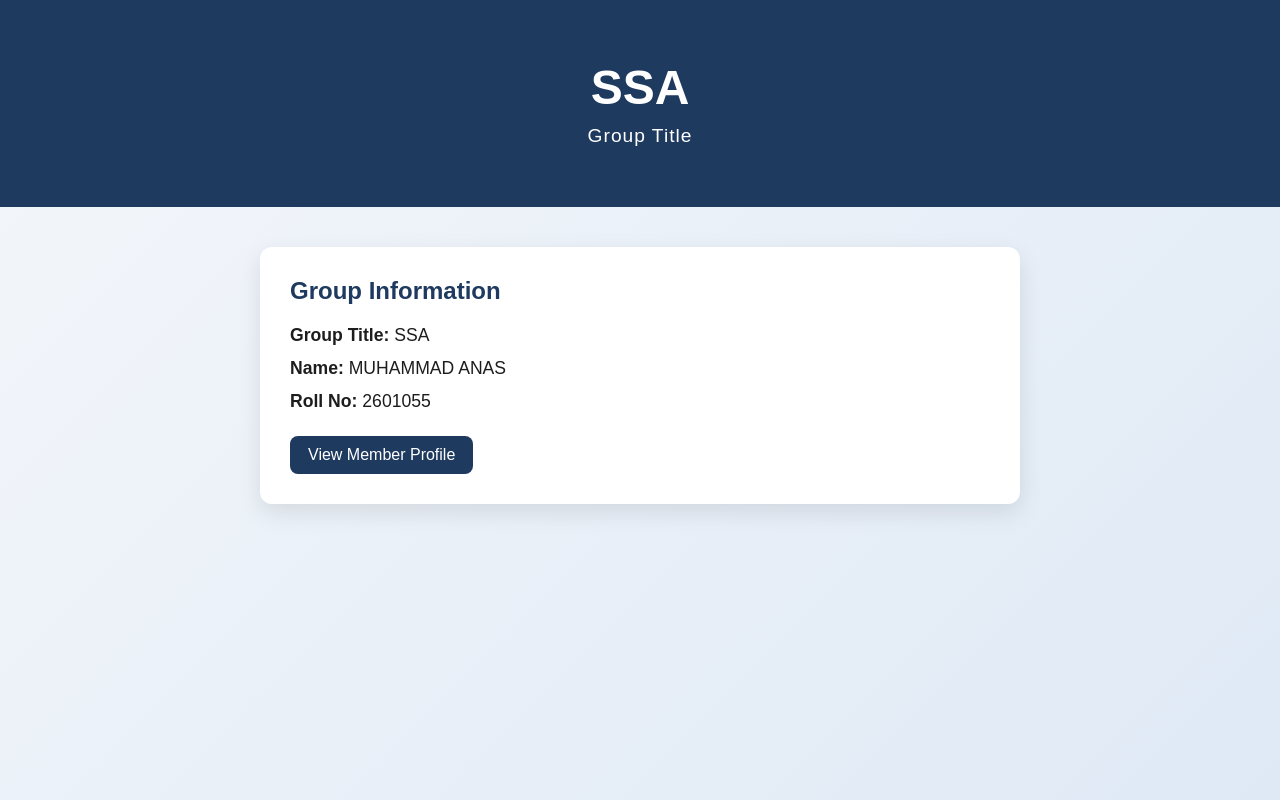
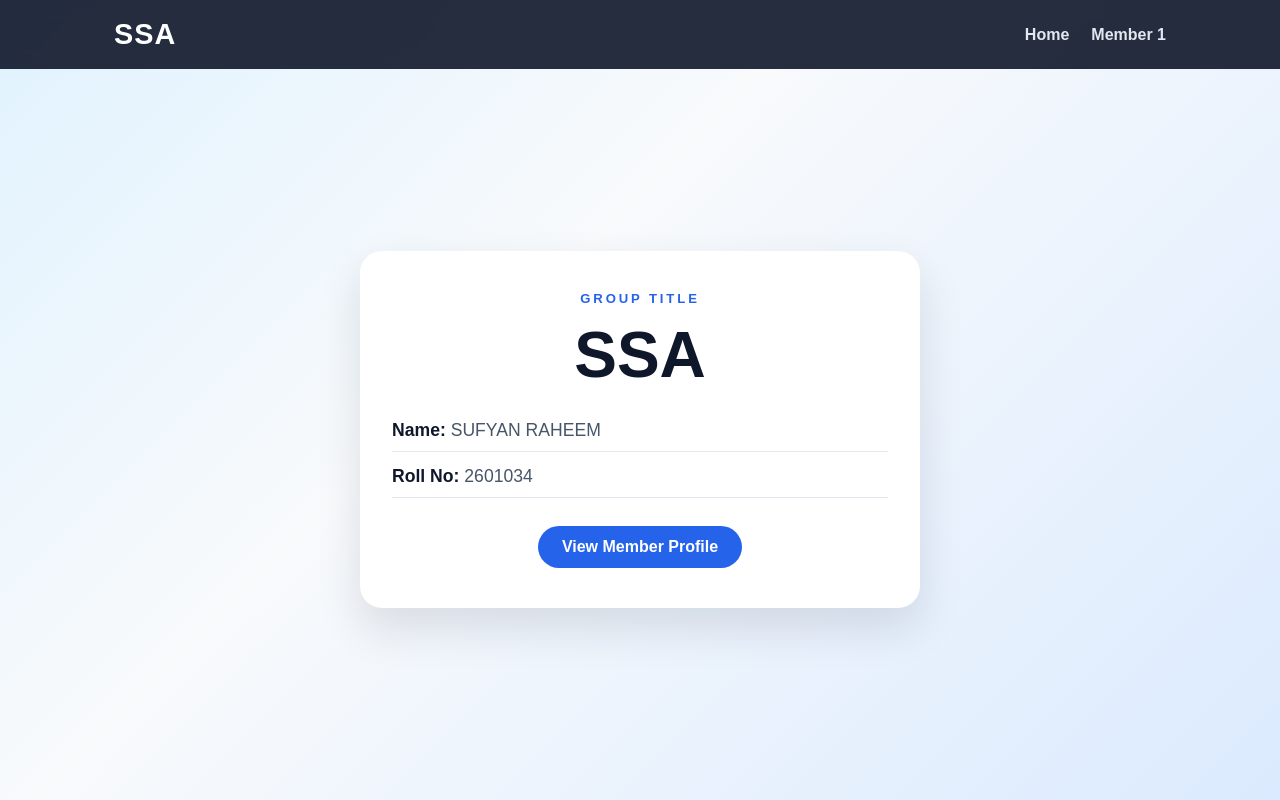
Before and after one commit to SufyanRaheem/SSA-Website, a plain HTML site: page index.html in a window 1280 px wide. Drawn offline with Linux system fonts and the light colour scheme.

Commit message:
Add SSA website landing page

```diff
--- a/index.html
+++ b/index.html
@@ -7,18 +7,25 @@
   <link rel="stylesheet" href="style.css" />
 </head>
 <body>
-    <header class="hero">
-      <h1>SSA</h1>
-      <p>Group Title</p>
+  <header class="site-header">
+    <nav class="nav">
+      <div class="brand">SSA</div>
+      <div class="nav-links">
+        <a href="index.html">Home</a>
+        <a href="member1.html">Member 1</a>
+      </div>
+    </nav>
   </header>
 
   <main class="container">
-      <section class="card">
-        <h2>Group Information</h2>
-        <p><strong>Group Title:</strong> SSA</p>
-        <p><strong>Name:</strong> MUHAMMAD ANAS</p>
-        <p><strong>Roll No:</strong> 2601055</p>
-        <a href="member2.html">View Member Profile</a>
+    <section class="hero card">
+      <p class="eyebrow">GROUP TITLE</p>
+      <h1>SSA</h1>
+      <div class="info-list">
+        <p><span>Name:</span> SUFYAN RAHEEM</p>
+        <p><span>Roll No:</span> 2601034</p>
+      </div>
+      <a class="button" href="member1.html">View Member Profile</a>
     </section>
   </main>
 </body>
--- a/style.css
+++ b/style.css
@@ -1,70 +1,162 @@
+:root {
+  --primary: #0f172a;
+  --secondary: #2563eb;
+  --accent: #f8fafc;
+  --text: #1e293b;
+  --muted: #475569;
+  --card: #ffffff;
+  --shadow: 0 20px 45px rgba(15, 23, 42, 0.12);
+}
+
 * {
+  box-sizing: border-box;
   margin: 0;
   padding: 0;
-  box-sizing: border-box;
 }
 
 body {
-  font-family: Arial, sans-serif;
-  background: linear-gradient(135deg, #f4f7fb, #dfe9f5);
-  color: #1d1d1d;
+  font-family: Arial, Helvetica, sans-serif;
+  background: linear-gradient(135deg, #e0f2fe, #f8fafc 40%, #dbeafe);
+  color: var(--text);
   min-height: 100vh;
 }
 
-.hero {
-  background: #1f3a5f;
-  color: white;
-  text-align: center;
-  padding: 60px 20px;
+.site-header {
+  background: rgba(15, 23, 42, 0.9);
+  backdrop-filter: blur(8px);
+  position: sticky;
+  top: 0;
+  z-index: 10;
 }
 
-.hero.small {
+.nav {
+  max-width: 1100px;
+  margin: 0 auto;
+  padding: 18px 24px;
+  display: flex;
+  justify-content: space-between;
+  align-items: center;
+}
+
+.brand {
+  font-size: 1.8rem;
+  font-weight: 700;
+  color: #ffffff;
+  letter-spacing: 1px;
+}
+
+.nav-links {
+  display: flex;
+  gap: 22px;
+}
+
+.nav-links a {
+  color: #e2e8f0;
+  text-decoration: none;
+  font-weight: 600;
+}
+
+.nav-links a:hover {
+  color: #93c5fd;
+}
+
+.container {
+  min-height: calc(100vh - 80px);
+  display: grid;
+  place-items: center;
   padding: 40px 20px;
 }
 
-.hero h1 {
-  font-size: 3rem;
-  margin-bottom: 10px;
+.card {
+  width: min(100%, 560px);
+  background: var(--card);
+  border-radius: 22px;
+  box-shadow: var(--shadow);
+  padding: 40px 32px;
+  text-align: center;
 }
 
-.hero p {
-  font-size: 1.2rem;
-  letter-spacing: 1px;
-}
-
-.container {
-  max-width: 800px;
-  margin: 40px auto;
-  padding: 0 20px;
-}
-
-.card {
-  background: white;
-  border-radius: 12px;
-  box-shadow: 0 8px 24px rgba(0, 0, 0, 0.1);
-  padding: 30px;
-}
-
-.card h2 {
-  margin-bottom: 20px;
-  color: #1f3a5f;
-}
-
-.card p {
-  font-size: 1.1rem;
+.eyebrow {
+  color: var(--secondary);
+  font-size: 0.82rem;
+  letter-spacing: 0.18rem;
+  font-weight: 700;
   margin-bottom: 12px;
 }
 
-.card a {
-  display: inline-block;
-  margin-top: 12px;
-  text-decoration: none;
-  background: #1f3a5f;
-  color: white;
-  padding: 10px 18px;
-  border-radius: 8px;
+h1, h2 {
+  color: var(--primary);
+  margin-bottom: 20px;
 }
 
-.card a:hover {
-  background: #274d7d;
+h1 {
+  font-size: clamp(2.5rem, 6vw, 4rem);
 }
+
+.info-list {
+  text-align: left;
+  margin: 28px 0;
+  display: grid;
+  gap: 14px;
+}
+
+.info-list p {
+  font-size: 1.1rem;
+  color: var(--muted);
+  border-bottom: 1px solid #e2e8f0;
+  padding-bottom: 10px;
+}
+
+.info-list span {
+  font-weight: 700;
+  color: var(--primary);
+}
+
+.button {
+  display: inline-block;
+  background: var(--secondary);
+  color: white;
+  text-decoration: none;
+  padding: 12px 24px;
+  border-radius: 999px;
+  font-weight: 700;
+  transition: transform 0.2s ease;
+}
+
+.button:hover {
+  transform: translateY(-2px);
+}
+
+.button.secondary {
+  background: var(--primary);
+}
+
+.avatar {
+  width: 96px;
+  height: 96px;
+  border-radius: 50%;
+  background: linear-gradient(135deg, #2563eb, #60a5fa);
+  color: white;
+  font-size: 2rem;
+  font-weight: 700;
+  display: grid;
+  place-items: center;
+  margin: 0 auto 20px;
+  box-shadow: 0 12px 25px rgba(37, 99, 235, 0.25);
+}
+
+@media (max-width: 600px) {
+  .nav {
+    flex-direction: column;
+    gap: 12px;
+  }
+
+  .nav-links {
+    gap: 14px;
+    font-size: 0.95rem;
+  }
+
+  .card {
+    padding: 28px 22px;
+  }
+}
```
Also changed, not shown: member1.html (added, +33 -0 lines). Lines whose indentation alone changed are shown as unchanged.
